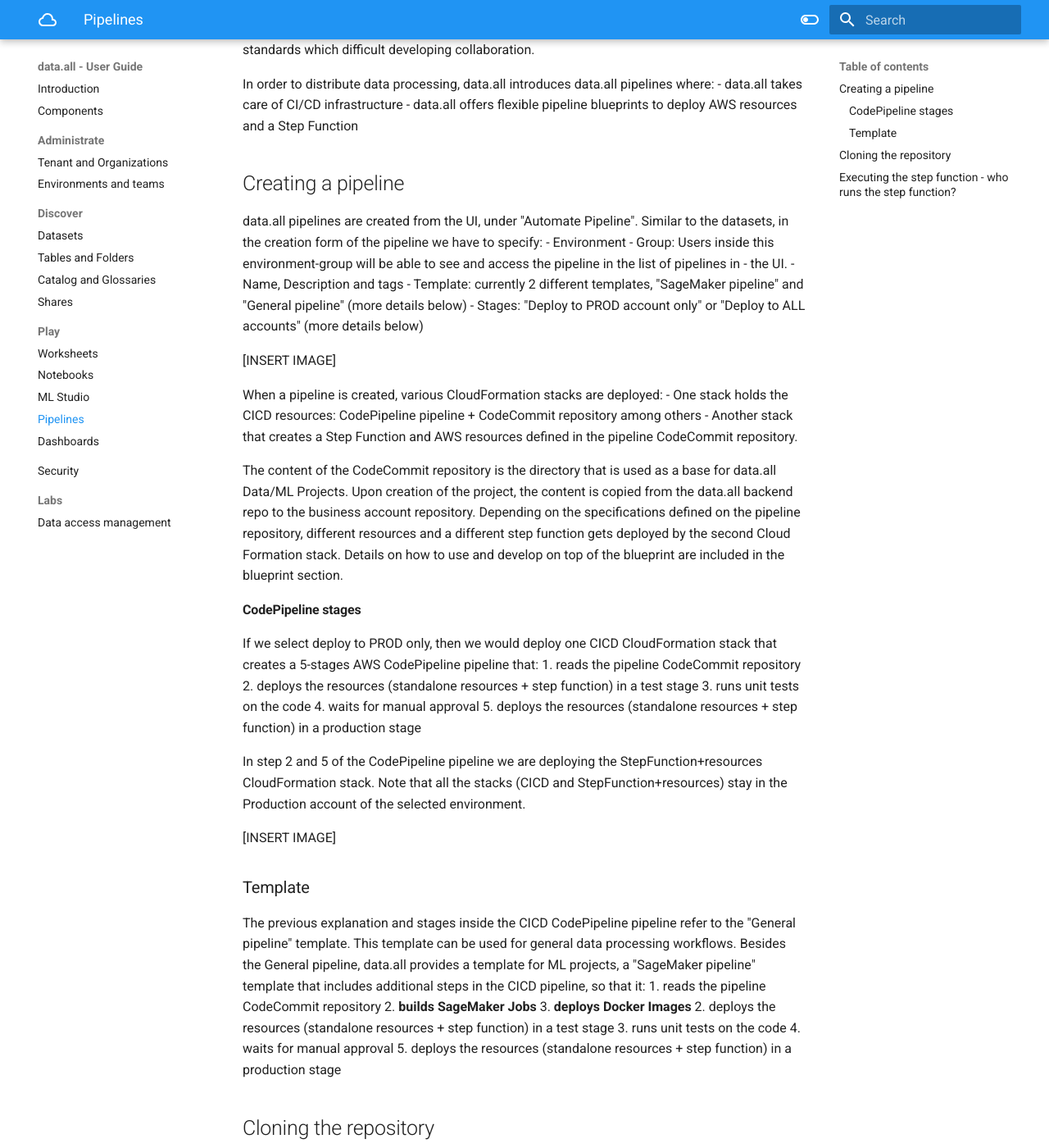
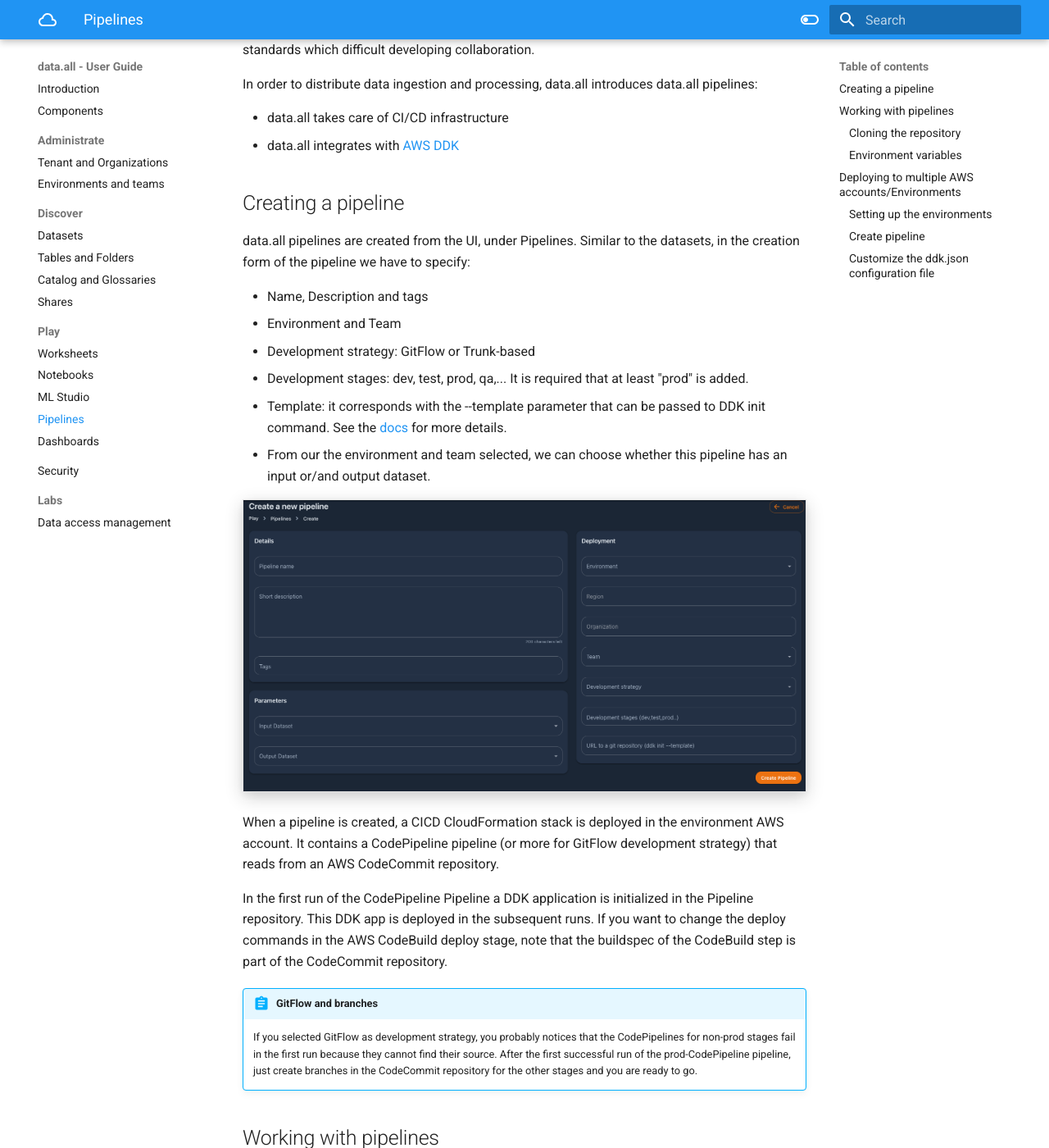
Before and after one commit to nicktom1034/aws-data-all-Develop, an MkDocs documentation site: the page built from documentation/userguide/docs/pipelines.md, in a window 1280 px wide and 1400 px high, scrolled down 234 px. Shown: the whole window at 82% size. Built offline with MkDocs 1.6.1 and Material for MkDocs 9.7.7, drawn with Linux system fonts in a browser that asks for light colours; some of the changed text lies outside the part shown.

Commit message:
Added documentation

````diff
--- a/documentation/userguide/docs/pipelines.md
+++ b/documentation/userguide/docs/pipelines.md
@@ -5,73 +5,99 @@
 Scikit Learn, Spark, SparkML, Sage Maker, Athena… and consequently, the diversity of tools and use-cases result in a
 wide variety of CI/CD standards which difficult developing collaboration.
 
-In order to distribute data processing, data.all introduces data.all pipelines where:
+In order to distribute data ingestion and processing, data.all introduces data.all pipelines:
+
 - data.all takes care of CI/CD infrastructure
-- data.all offers flexible pipeline blueprints to deploy AWS resources and a Step Function
+- data.all integrates with <a href="https://awslabs.github.io/aws-ddk/">AWS DDK</a>
 
 ## Creating a pipeline
-data.all pipelines are created from the UI, under "Automate Pipeline". Similar to the datasets, in the creation form of
+data.all pipelines are created from the UI, under Pipelines. Similar to the datasets, in the creation form of
 the pipeline we have to specify:
-- Environment
-- Group: Users inside this environment-group will be able to see and access the pipeline in the list of pipelines in
-- the UI.
+
 - Name, Description and tags
-- Template: currently 2 different templates, "SageMaker pipeline" and "General pipeline" (more details below)
-- Stages: "Deploy to PROD account only" or "Deploy to ALL accounts" (more details below)
+- Environment and Team
+- Development strategy: GitFlow or Trunk-based
+- Development stages: dev, test, prod, qa,... It is required that at least "prod" is added.
+- Template: it corresponds with the --template parameter that can be passed to DDK init command. See the <a href="https://awslabs.github.io/aws-ddk/release/latest/api/cli/aws_ddk.html#ddk-init">docs</a> for more details.
+- From our the environment and team selected, we can choose whether this pipeline has an input or/and output dataset.
 
-[INSERT IMAGE]
+![create_pipeline](pictures/pipelines/pip_create_form.png#zoom#shadow)
 
-When a pipeline is created, various CloudFormation stacks are deployed:
-- One stack holds the CICD resources: CodePipeline pipeline + CodeCommit repository among others
-- Another stack that creates a Step Function and AWS resources defined in the pipeline CodeCommit repository.
+When a pipeline is created, a CICD CloudFormation stack is deployed in the environment AWS account.
+It contains a CodePipeline pipeline (or more for GitFlow development strategy) that reads from an AWS CodeCommit repository.
 
-The content of the CodeCommit repository is the directory that is used as a base for data.all Data/ML Projects.
-Upon creation of the project, the content is copied from the data.all backend repo to the business account repository.
-Depending on the specifications defined on the pipeline repository, different resources and a different step function
-gets deployed by the second Cloud Formation stack. Details on how to use and develop on top of the blueprint are
-included in the blueprint section.
-
-#### CodePipeline stages
-If we select deploy to PROD only, then we would deploy one CICD CloudFormation stack that creates a 5-stages AWS
-CodePipeline pipeline that:
-1. reads the pipeline CodeCommit repository
-2. deploys the resources (standalone resources + step function) in a test stage
-3. runs unit tests on the code
-4. waits for manual approval
-5. deploys the resources (standalone resources + step function) in a production stage
-
-In step 2 and 5 of the CodePipeline pipeline we are deploying the StepFunction+resources CloudFormation stack.
-Note that all the stacks (CICD and StepFunction+resources) stay in the Production account of the selected environment.
-
-[INSERT IMAGE]
-
-### Template
-The previous explanation and stages inside the CICD CodePipeline pipeline refer to the "General pipeline" template.
-This template can be used for general data processing workflows. Besides the General pipeline, data.all provides a
-template for ML projects, a "SageMaker pipeline" template that includes additional steps in the CICD pipeline, so
-that it:
-1. reads the pipeline CodeCommit repository
-2. **builds SageMaker Jobs**
-3. **deploys Docker Images**
-2. deploys the resources (standalone resources + step function) in a test stage
-3. runs unit tests on the code
-4. waits for manual approval
-5. deploys the resources (standalone resources + step function) in a production stage
-
-## Cloning the repository
-1. Install git: **sudo yum install git**
-1. Install pip: **sudo yum -y install python-pip**
-1. Install git-remote-codecommit: **sudo pip install git-remote-codecommit**
-1. Setup credentials and clone you pipeline repository:
-    - Go to data.all UI ==> Pipeline ==> Click on your pipeline ==> Code ==> Get Credentials ==>
-    - Copy paste the commands and execute in your terminal
+In the first run of the CodePipeline Pipeline a DDK application is initialized in the Pipeline repository. This DDK app is deployed in the subsequent runs.
+If you want to change the deploy commands in the AWS CodeBuild deploy stage, note that the buildspec of the CodeBuild step is part of the CodeCommit repository.
 
 
-## Executing the step function - who runs the step function?
-The role assumed by the step function is a basic developer role for the env-group selected, which means that, if the
-step function reads data from a data.all dataset a sharing request has to be done for this environment-group. In case
-of doubts, the role can be accessed in the AWS Step Functions console.
+!!!abstract "GitFlow and branches"
+      If you selected GitFlow as development strategy, you probably notices that the CodePipelines for non-prod stages fail in the first run because they cannot find their source.
+      After the first successful run of the prod-CodePipeline pipeline, just create branches in the CodeCommit repository for the other stages and you are ready to go.
 
-*Clarification*: Does this mean that we only can create pipelines with basic-dev roles? No. It means that the IAM role
-assumed by the step function is relative to  the environment-group selected (this can be admin,fulldev or basicdev in
-the environment), but it has basicdev role permissions.
+## Working with pipelines
+### Cloning the repository
+1. Install git: `sudo yum install git`
+1. Install pip: `sudo yum -y install python-pip`
+1. Install git-remote-codecommit: `sudo pip install git-remote-codecommit`
+1. Setup credentials and clone you pipeline repository. Copy the Credentials from the AWS Credentials button in the Pipeline overciew tab.
+
+![created_pipeline](pictures/pipelines/pip_overview.png#zoom#shadow)
+
+### Environment variables
+From the repository we can access the following environment variables:
+
+![created_pipeline](pictures/pipelines/env_vars.png#zoom#shadow)
+
+!!!abstract "No more hardcoding parameters"
+      Use these environment variables in your code and avoid hardcoding IAM roles and S3 Bucket names. Use the ENVTEAM IAM role
+      to access the datasets of your team. With the input/output variables you can forget about checking the name of Glue databases and S3 Buckets.
+
+## Deploying to multiple AWS accounts/Environments
+By default, the DDK application is deployed in the same account as the CICD. The data pipelines that we build with DDK
+constructs are deployed in the same environment account even when we define multiple development stages.
+
+Maybe in your enterprise you use one AWS account for CICD resources, and one AWS account for each of the development stages where you host the data pipelines.
+In this scenario, in which you want to deploy the DDK application to different AWS accounts, this is our proposed approach:
+
+### Setting up the environments
+
+For example, the Data Science team has 3 AWS accounts: DS-DEV, DS-TEST and DS-PROD. In data.all we create 3 environments linked to each of these accounts: DS-DEV-Environment, DS-TEST-Environment and DS-PROD-Environment.
+We also link the CICD account to data.all by creating the CICD-Environment.
+
+DS-DEV, DS-TEST and DS-PROD accounts need to be bootstrapped with the following line, assuming 111111111111 = CICD account. The parameter -e needs to be set according to the stage of the account.
+
+`ddk bootstrap -e dev -a 111111111111`
+
+### Create pipeline
+
+We create the pipeline in the CICD-Environment. The CICD stack will be deployed to the CICD account. Create the pipeline selecting with trunk-based + prod stage only.
+
+### Customize the ddk.json configuration file
+
+We customize the ddk.json file in the CodeCommit repository. More info <a href="https://awslabs.github.io/aws-ddk/release/stable/how-to/multi-account-deployment.html">here</a>.
+
+```json
+{
+    "environments": {
+        "cicd": {
+            "account": "111111111111",
+            "region": "us-west-2"
+        },
+        "dev": {
+            "account": "222222222222",
+            "region": "us-west-2",
+            "resources": {
+                "ddk-bucket": {"versioned": false, "removal_policy": "destroy"}
+            }
+        },
+        "test": {
+            "account": "333333333333",
+            "region": "us-west-2",
+            "resources": {
+                "ddk-bucket": {"versioned": true, "removal_policy": "retain"}
+            }
+        }
+    }
+}
+```
+It self-mutates the stack and adds steps to deploy to the other accounts. DDK multiaccount strategy is trunk-based.
````
Also changed, not shown: documentation/userguide/docs/pictures/pipelines/env_vars.png (added), documentation/userguide/docs/pictures/pipelines/pip_create_form.png (added), documentation/userguide/docs/pictures/pipelines/pip_overview.png (added).
